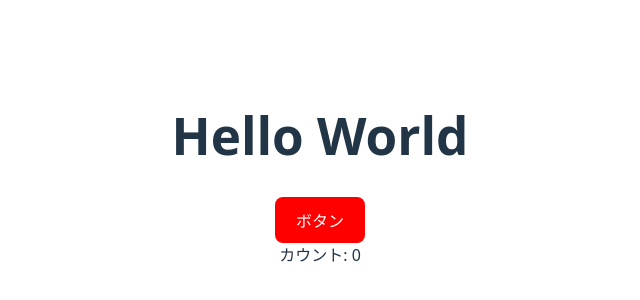
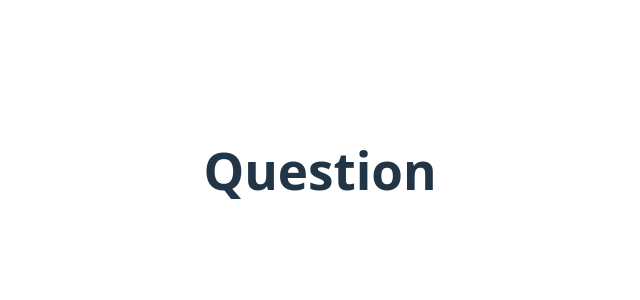
Before and after one commit to DaichiHiraoka/ReactQuizApp, a React (Vite) app: page /Question in a window 1280 px wide. Shown: the part 230-530 px from the top of the page, without its empty margins (320-960 px from the left). Built offline with nearby package versions, Linux system fonts and the light colour scheme.

Commit message:
ページルーティング設定まで

```diff
--- a/src/App.jsx
+++ b/src/App.jsx
@@ -2,33 +2,24 @@ import { useState ,useEffect, use } from 'react'
 import reactLogo from './assets/react.svg'
 import viteLogo from '/vite.svg'
 import './App.css'
+import { ROUTES } from './const.js';
 import Button from './components/Button/Button.jsx';
 import Display from './components/Display/Display.jsx';
-
+import { BrowserRouter ,Routes ,Route} from 'react-router-dom';
+import Top from './pages/Top.jsx';
+import Question from './pages/Question.jsx';
+import Result from './pages/Result.jsx';
 
 function App() {
-  const [count, setCount] = useState(0);
-
-  const handleClick = () => {
-        setCount(count + 1);
-
-    }
-
-  useEffect(() => {
-    console.log(`Count:` ,count);
-    if(count >= 15){
-      setCount(0);
-    }
-  } , [count]);
-
-  return (
+  return(
     <>
-      <h1>Hello World</h1>
-      <Button type="button" disabled={false} onClick={handleClick}>
-        ボタン
-      </Button>
-
-      <Display count={count} />
+    <BrowserRouter>
+    <Routes>
+      <Route path={ROUTES.TOP} element={<Top />} />
+      <Route path={ROUTES.QUESTION} element={<Question />} />
+      <Route path={ROUTES.RESULT} element={<Result />} />
+    </Routes>
+    </BrowserRouter>
     </>
   )
 }
--- /dev/null
+++ b/src/const.js
@@ -0,0 +1,5 @@
+export const ROUTES = {
+  TOP: '/',
+  QUESTION: '/Question',
+  RESULT: '/Result',
+};
--- /dev/null
+++ b/src/pages/Question.jsx
@@ -0,0 +1,9 @@
+function Question() {
+  return (
+    <div>
+      <h1>Question </h1>
+    </div>
+  );
+}
+
+export default Question ;
--- /dev/null
+++ b/src/pages/Result.jsx
@@ -0,0 +1,12 @@
+import { Link } from "react-router-dom";
+
+function Result() {
+  return (
+    <div>
+      <h1>Result </h1>
+      <Link to={ROUTES.TOP} target="_blank">Topに戻る</Link>
+    </div>
+  );
+}
+
+export default Result;
--- /dev/null
+++ b/src/pages/Top.jsx
@@ -0,0 +1,12 @@
+import { Link, Route } from "react-router-dom";
+
+function Top() {
+  return (
+    <div>
+      <h1>Top </h1>
+      <Link to={ROUTES.QUESTION} >クイズに挑戦する</Link>
+    </div>
+  );
+}
+
+export default Top;
```
Also changed, not shown: src/pages/SamplePage.jsx (deleted, +0 -11 lines), 2 other files (tests, documents, lock files or other folders).
